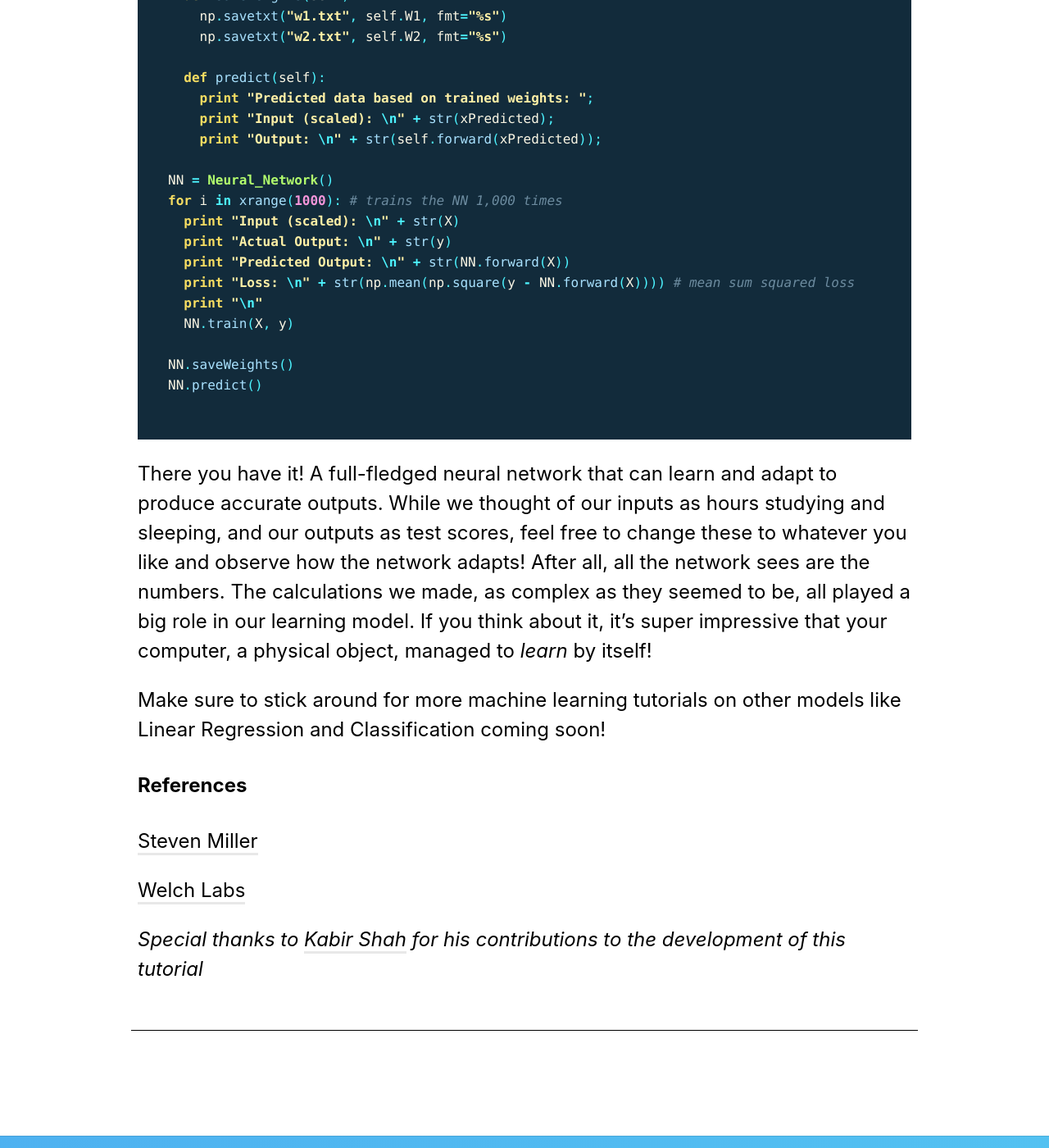
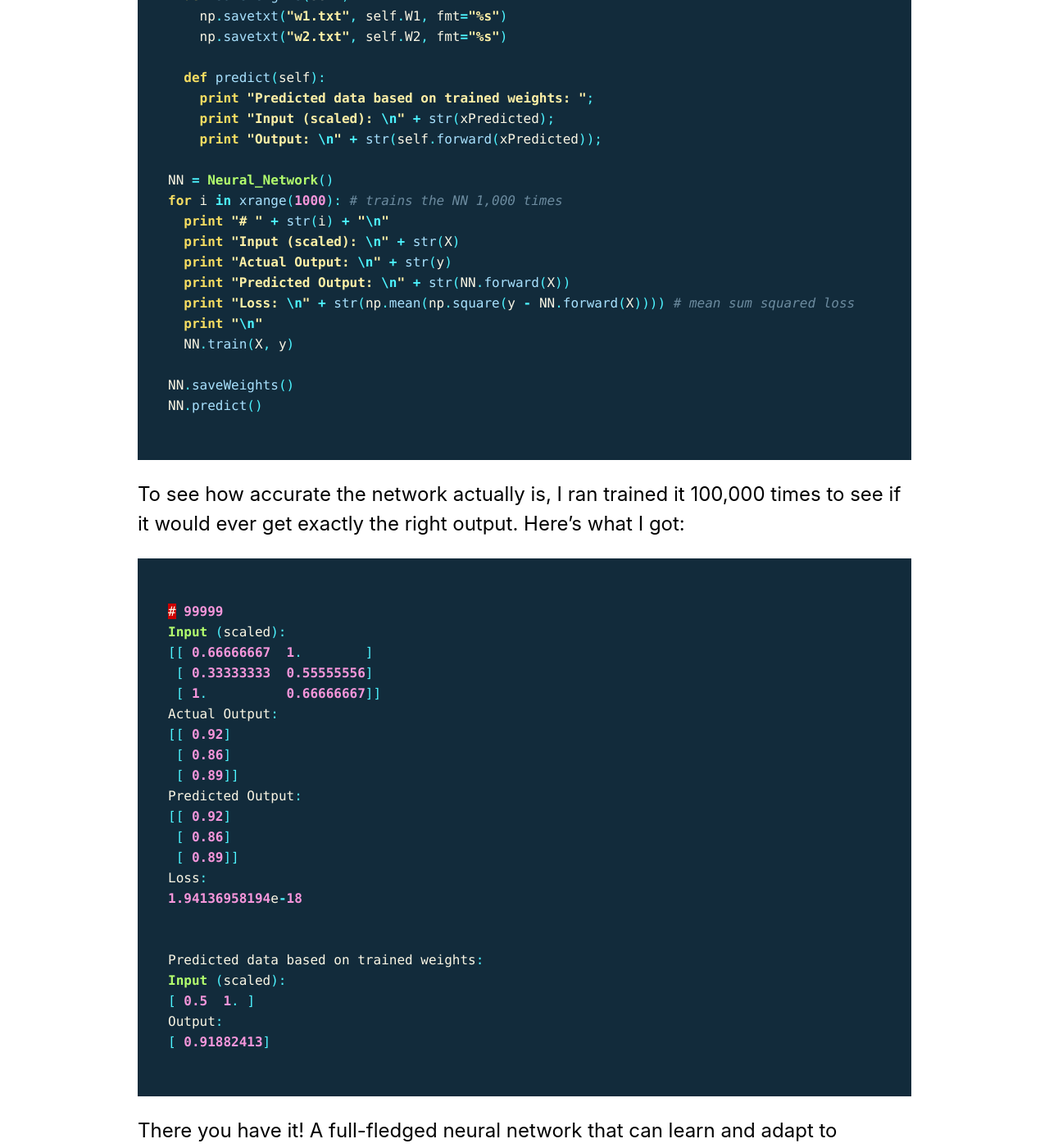
Before and after one commit to TryEnlight/tryenlight.github.io, a Jekyll site: the page built from _posts/2017-08-02-neural-network.md, in a window 1280 px wide and 1400 px high, scrolled down 17674 px. Shown: the whole window at 82% size. Built offline with Jekyll 4.4.1, drawn with Linux system fonts in a browser that asks for light colours; nearby versions of some CDN libraries; comment, search, counter and statistics services are not loaded.

Commit message:
NN results add

````diff
--- a/_posts/2017-08-02-neural-network.md
+++ b/_posts/2017-08-02-neural-network.md
@@ -438,6 +438,7 @@ class Neural_Network(object):
 
 NN = Neural_Network()
 for i in xrange(1000): # trains the NN 1,000 times
+  print "# " + str(i) + "\n"
   print "Input (scaled): \n" + str(X)
   print "Actual Output: \n" + str(y)
   print "Predicted Output: \n" + str(NN.forward(X))
@@ -447,6 +448,33 @@ for i in xrange(1000): # trains the NN 1,000 times
 
 NN.saveWeights()
 NN.predict()
+```
+
+To see how accurate the network actually is, I ran trained it 100,000 times to see if it would ever get exactly the right output. Here's what I got:
+
+```js
+# 99999
+Input (scaled):
+[[ 0.66666667  1.        ]
+ [ 0.33333333  0.55555556]
+ [ 1.          0.66666667]]
+Actual Output:
+[[ 0.92]
+ [ 0.86]
+ [ 0.89]]
+Predicted Output:
+[[ 0.92]
+ [ 0.86]
+ [ 0.89]]
+Loss:
+1.94136958194e-18
+
+
+Predicted data based on trained weights:
+Input (scaled):
+[ 0.5  1. ]
+Output:
+[ 0.91882413]
 ```
 
 There you have it! A full-fledged neural network that can learn and adapt to produce accurate outputs. While we thought of our inputs as hours studying and sleeping, and our outputs as test scores, feel free to change these to whatever you like and observe how the network adapts! After all, all the network sees are the numbers. The calculations we made, as complex as they seemed to be, all played a big role in our learning model. If you think about it, it's super impressive that your computer, a physical object, managed to *learn* by itself!
--- a/demo/machine-learning/NeuralNetwork/w1.txt
+++ b/demo/machine-learning/NeuralNetwork/w1.txt
@@ -1,2 +1,2 @@
--0.445512862907 0.675073171499 -0.735067194742
-1.41379354243 0.134131786386 0.166393267981
+0.403662178801 -0.0712561066675 -0.500556148181
+1.61842262011 -1.30644707145 -0.232301025936
--- a/demo/machine-learning/NeuralNetwork/w2.txt
+++ b/demo/machine-learning/NeuralNetwork/w2.txt
@@ -1,3 +1,3 @@
-2.31479039712
-1.2240451867
--0.598525953308
+3.08095243606
+-2.30340067162
+0.660860099087
````
Also changed, not shown: 1 other file.
